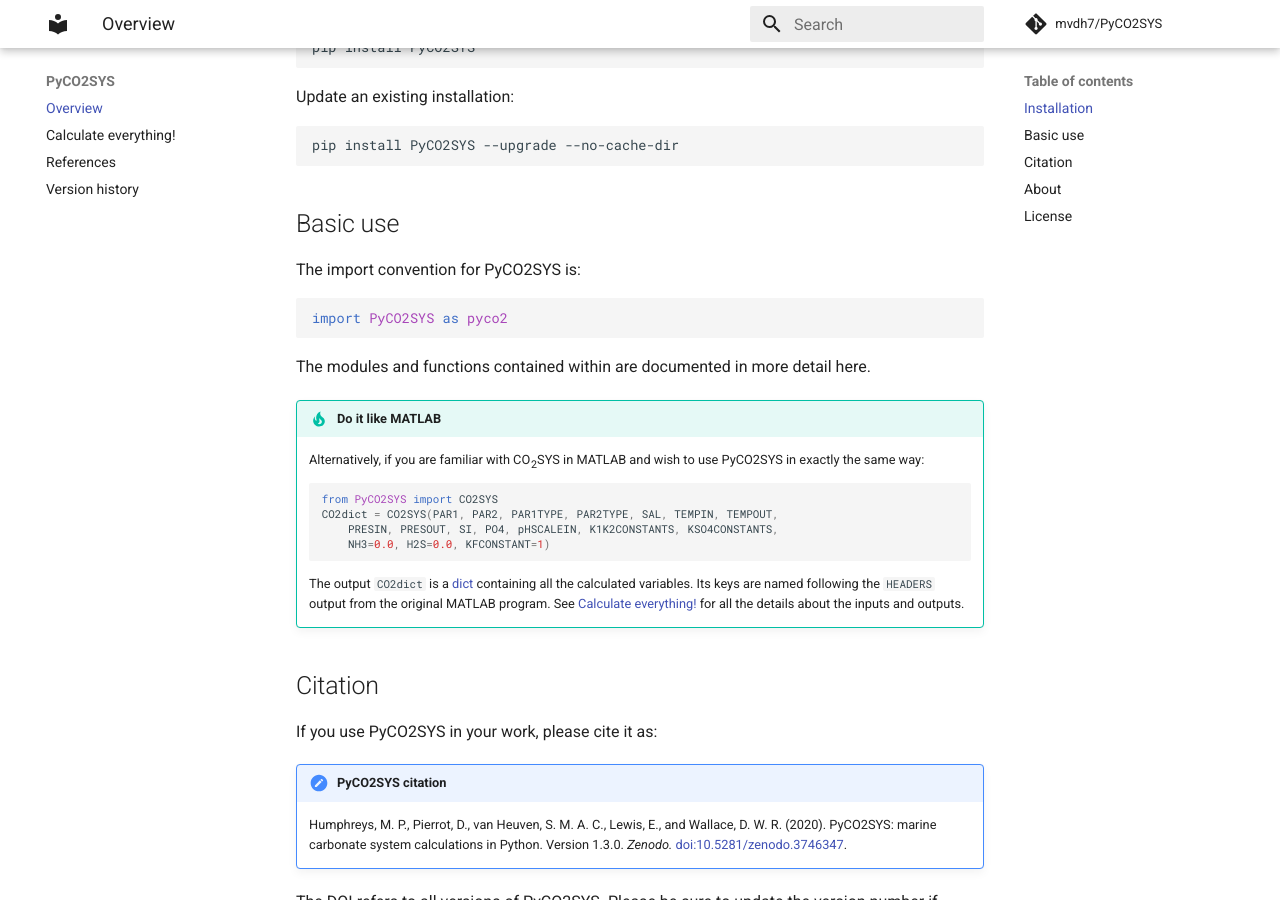
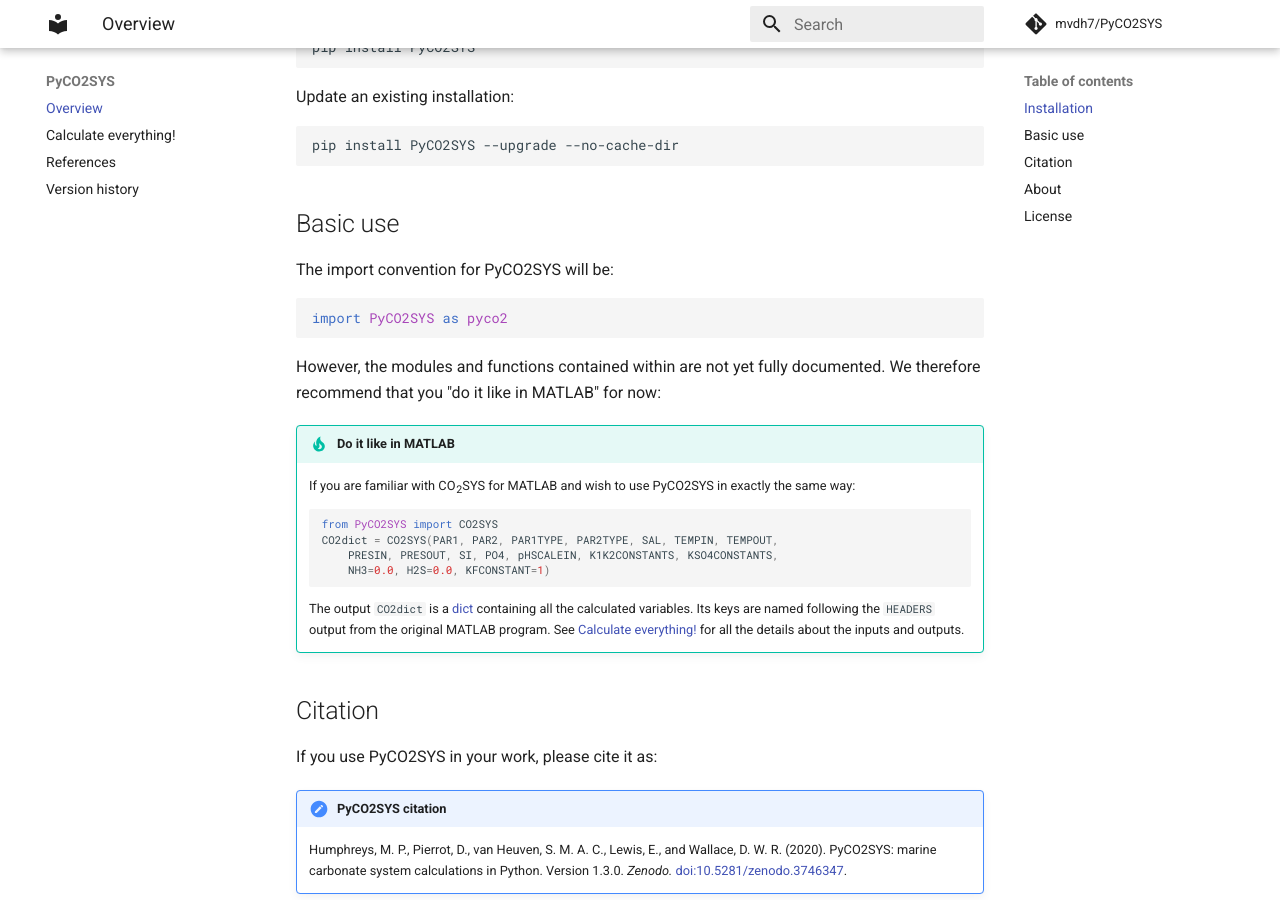
Before and after one commit to mvdh7/PyCO2SYS, an MkDocs documentation site: the page built from docs/index.md, in a window 1280 px wide and 900 px high, scrolled down 379 px. Built offline with MkDocs 1.6.1 and Material for MkDocs 9.7.7, drawn with Linux system fonts in a browser that asks for light colours; comment, search, counter and statistics services are not loaded.

Commit message:
Advise to use MATLAB way for now

```diff
--- a/docs/index.md
+++ b/docs/index.md
@@ -18,15 +16,15 @@ Update an existing installation:
 
 ## Basic use
 
-The import convention for PyCO2SYS is:
+The import convention for PyCO2SYS will be:
 
     :::python
     import PyCO2SYS as pyco2
 
-The modules and functions contained within are documented in more detail here.
+However, the modules and functions contained within are not yet fully documented. We therefore recommend that you "do it like in MATLAB" for now:
 
-!!! tip "Do it like MATLAB"
-    Alternatively, if you are familiar with CO<sub>2</sub>SYS in MATLAB and wish to use PyCO2SYS in exactly the same way:
+!!! tip "Do it like in MATLAB"
+    If you are familiar with CO<sub>2</sub>SYS for MATLAB and wish to use PyCO2SYS in exactly the same way:
 
         :::python
         from PyCO2SYS import CO2SYS
@@ -62,3 +60,5 @@ PyCO2SYS is maintained by [Dr Matthew Humphreys](https://mvdh.xyz/) of [NIOZ Roy
 ## License
 
 PyCO2SYS is licensed under the [GNU General Public License version 3 (GPLv3)](https://www.gnu.org/licenses/gpl-3.0.en.html).
+
+[^1]: For CO<sub>2</sub>SYS for MATLAB refer to [LW98](refs/#l), [HPR11](refs/#h) and [OEDG18](refs/#o).
```
Also changed, not shown: other parts of docs/index.md (+0 -2 lines).
